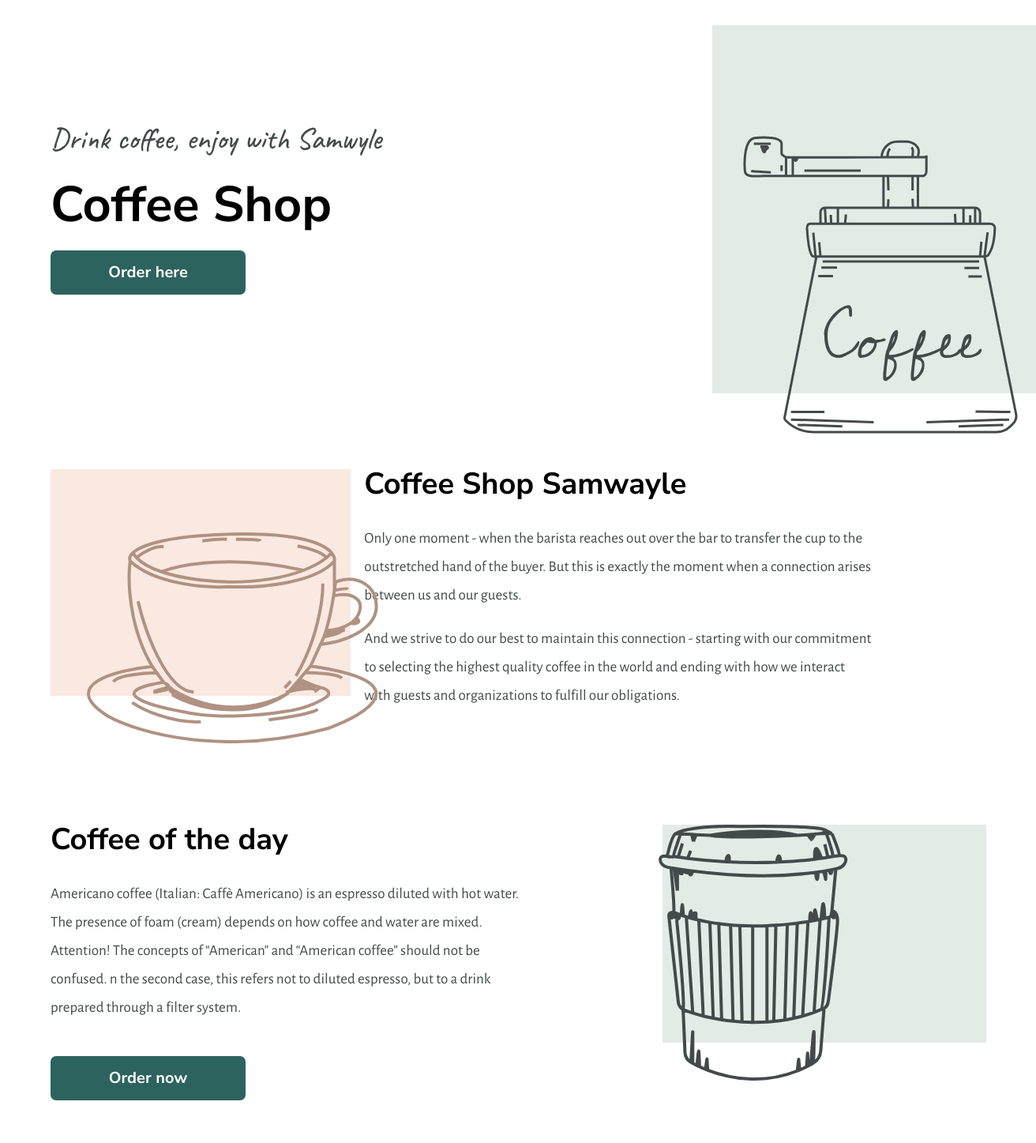
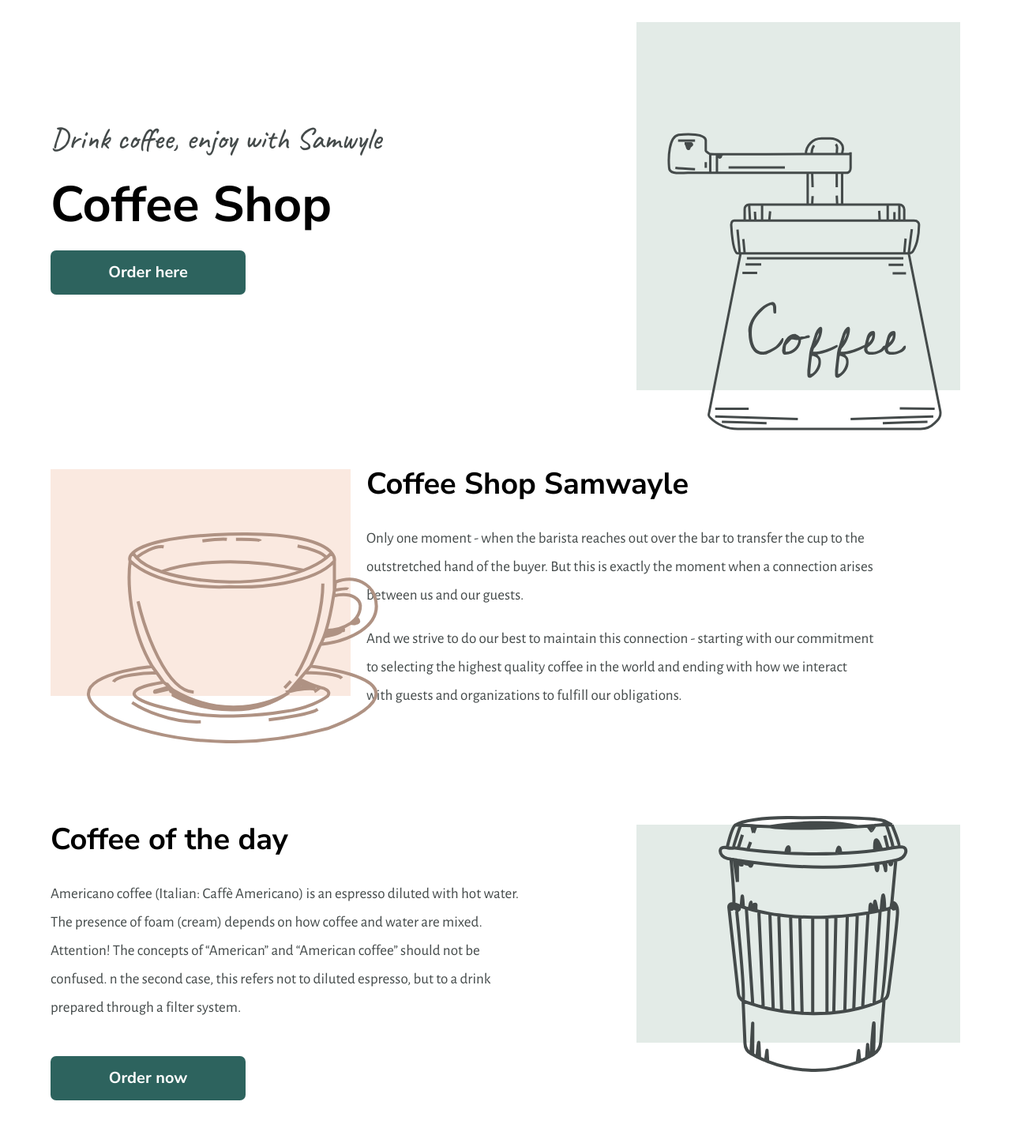
Before and after one commit to LanaMatyuk/my-homework6, a plain HTML site: page project__week6/index.html in a window 1280 px wide. Shown: the part 206-1653 px from the top of the page at 79% size, 1312 px wide, since content can reach past the window. Drawn offline with nearby package versions, Linux system fonts and the light colour scheme.

Commit message:
my-homework6

```diff
--- a/project__week6/assets/styles/style.css
+++ b/project__week6/assets/styles/style.css
@@ -102,19 +102,22 @@ body {
 }
 
 .header-images {
-    position: absolute;
-}
-
-.header-image {
-    position: absolute;
-    left: 838px;
-    top: 29px;
+    position: relative;
+    width: 410px;
+    height: 466px;
+    background: #E3EBE7;
 }
 
 .header-image2 {
-    position: relative;
-    left: 877px;
-    top: 169px;
+    position: absolute;
+    top: 140px;
+    left: 39px;
+    max-width: 100%;
+}
+
+.container {
+    max-width: 100%;
+    margin: 0 auto;
 }
 
 .section {
@@ -128,27 +131,25 @@ body {
 }
 
 .section-images {
+    grid-area: section-images;
+    position: relative;
+    width: 380px;
+    height: 287px;
+    background: #FAE9E0;
+}
+
+.section-image2 {
     position: absolute;
-    grid-area: section-images;
+    left: 45px;
+    top: 80px;
+    max-width: 100%;
+
 }
 
 .section-text {
     grid-area: section-text;
     width: 645px;
 }
-
-.section-image1 {
-    position: absolute;
-
-}
-
-.section-image2 {
-    position: relative;
-    left: 45px;
-    top: 80px;
-
-}
-
 
 .text-title {
     margin-top: 0px;
@@ -185,7 +186,7 @@ body {
     min-height: 400px;
     grid-template-columns: 2fr 1fr;
     grid-template-rows: 1fr;
-    grid-template-areas: "section-text_2" "section-images_2";
+    grid-template-areas: "section-text_2" "section-images2";
     column-gap: 20px;
     margin-bottom: 100px;
 }
@@ -209,18 +210,18 @@ body {
     margin-top: 24px;
 }
 
-.section-images_2 {
-    grid-area: section-images_2;
-    position: absolute;
-}
-
-.section2-image1 {
-    position: absolute;
+.section-images2 {
+    display: grid;
+    width: 410px;
+    height: 276px;
+    background: #E3EBE7;
 }
 
 .section2-image2 {
-    position: relative;
-    right: 5px;
+    position: absolute;
+    left: 910px;
+    top: 1239px;
+    max-width: 100%;
 }
 
 .footer {
@@ -245,6 +246,7 @@ body {
     line-height: 45px;
     letter-spacing: 0.02em;
     color: #373939;
+    margin-top: 0px;
 }
 
 .footer-address__item {
--- a/project__week6/index.html
+++ b/project__week6/index.html
@@ -48,16 +48,13 @@
             <button class="header-button__lg">Order here</button>
         </div>
         <div class="header-images">
-            <img class="header-image" src="assets/images/header-img.svg" alt="image1">
             <img class="header-image2" src="assets/images/header-img2.svg" alt="image2">
         </div>
     </header>
-
     <main class="main">
-
+        <div class="container">
             <section class="section">
                 <div class="section-images">
-                <img class="section-image1" src="assets/images/main-img.svg" alt="image3">
                     <img class="section-image2" src="assets/images/main-img2.svg" alt="image4">
                 </div>
                 <div class="section-text">
@@ -67,7 +64,8 @@
                         But this is exactly the moment when a connection arises between us and our guests.</p>
                     <p class="text"> And we strive to
                         do our best to maintain this connection - starting with our commitment to
-                    selecting the highest quality coffee in the world and ending with how we interact with guests and
+                        selecting the highest quality coffee in the world and ending with how we interact with guests
+                        and
                         organizations to fulfill our obligations.</p>
                 </div>
             </section>
@@ -75,18 +73,18 @@
             <section class="section_2">
                 <div class="section-text_2">
                     <h2 class="text-title_2">Coffee of the day</h2>
-                <p class="text_2">Americano coffee (Italian: Caffè Americano) is an espresso diluted with hot water. The
+                    <p class="text_2">Americano coffee (Italian: Caffè Americano) is an espresso diluted with hot water.
+                        The
                         presence of foam (cream) depends on how coffee and water are mixed.
                         Attention! The concepts of “American” and “American coffee” should not be confused. n the second
                         case, this refers not to diluted espresso, but to a drink prepared through a filter system.</p>
                     <button class="main-button">Order now</button>
                 </div>
                 <div class="section-images2">
-                <img class="section2-image1" src="assets/images/main-img3.svg" alt="image5">
                     <img class="section2-image2" src="assets/images/main-img4.svg" alt="image6">
                 </div>
-
             </section>
+        </div>
     </main>
 
     <footer class="footer">
--- a/task__week6/css/style.css
+++ b/task__week6/css/style.css
@@ -10,7 +10,7 @@ body {
     height: 100vh;
 }
 
-.mein {
+.main {
     display: grid;
     grid-template-columns: 3fr 1fr;
     grid-template-rows: 1fr;
@@ -60,12 +60,14 @@ body {
 }
 
 .footer {
+    display: grid;
+    grid-template-columns: 1fr 1fr 1fr 1fr;
     grid-row: 3/4;
     grid-column: 1/3;
     background-color: rgb(255, 155, 222);
 }
 
-.foot {
+.footer-section {
     text-align: center;
     display: inline-block;
     box-sizing: border-box;
```
Also changed, not shown: task__week6/index.task.html (+5 -5 lines), project__week6/assets/images/header-img.svg (deleted), project__week6/assets/images/main-img.svg (deleted), project__week6/assets/images/main-img3.svg (deleted). Lines whose indentation alone changed are shown as unchanged.
